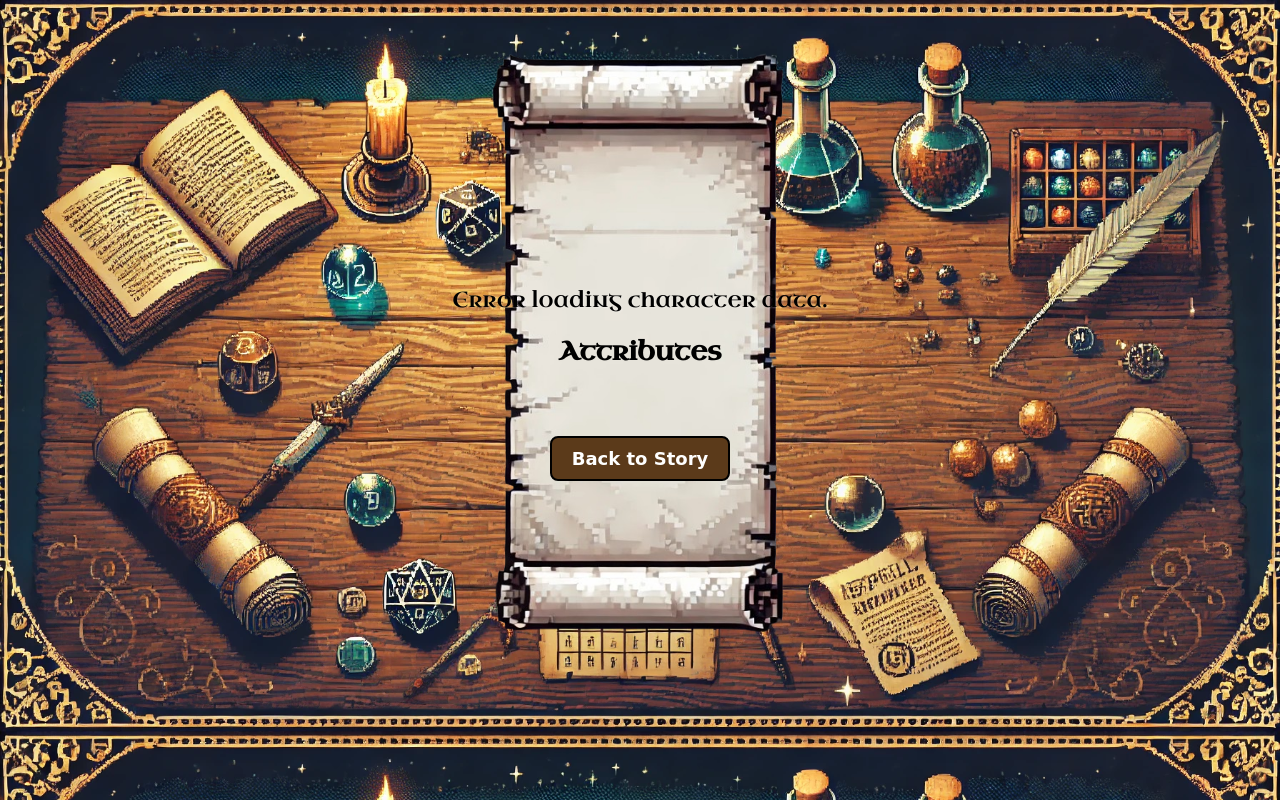
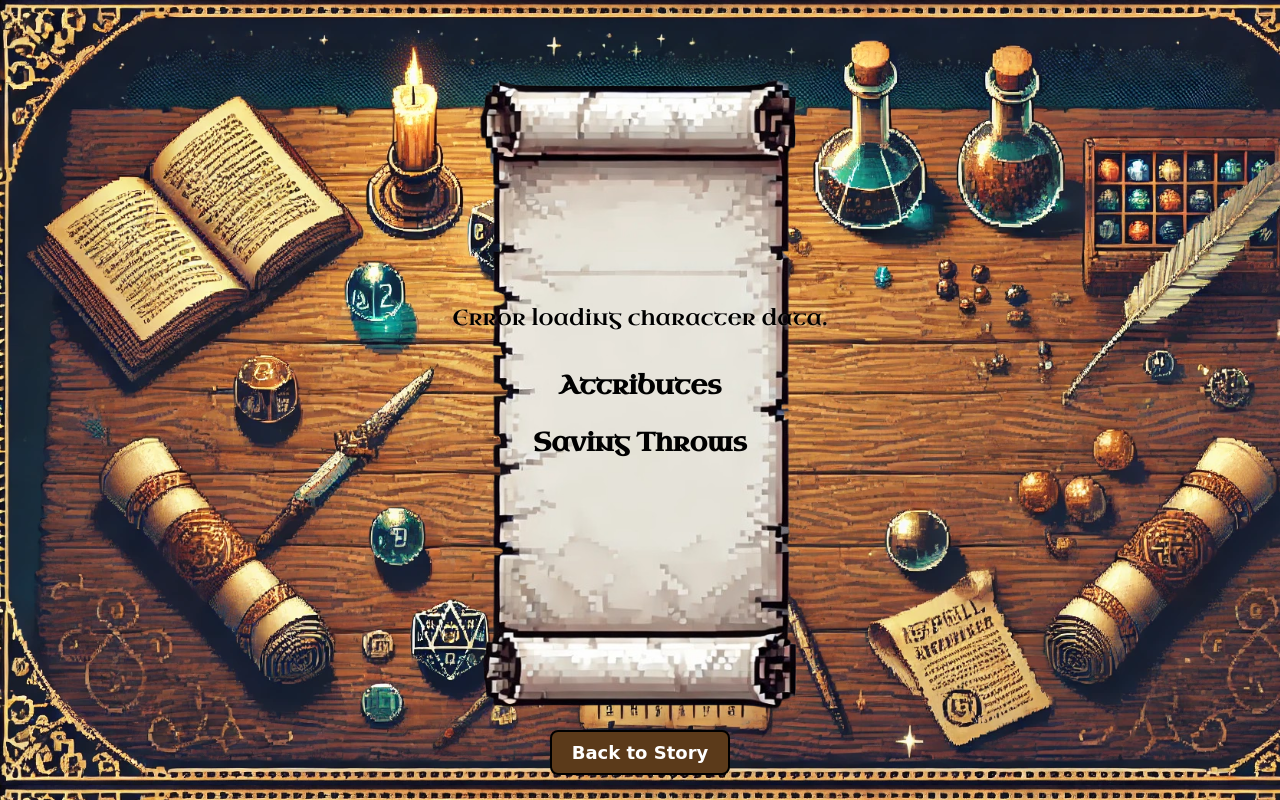
Before and after one commit to guzmanvitar/dungeonmind-llm-rpg-adventure, a Flask app: page /character in a window 1280 px wide. Run offline with Flask 3, Linux system fonts and the light colour scheme.

Commit message:
Add hit points and saving throws to frontend

```diff
--- a/src/frontend/static/css/character.css
+++ b/src/frontend/static/css/character.css
@@ -14,7 +14,7 @@ body {
 /* Character Sheet Container */
 .character-container {
     max-width: 700px;
-    margin: 50px auto;
+    margin: 75px auto;
     padding: 20px;
     background: url('/static/images/vertical-scroll.png') no-repeat center;
     background-size: contain;
@@ -23,10 +23,15 @@ body {
     flex-direction: column;
     align-items: center;
     justify-content: center;
-    min-height: 60vh; /* Ensures it takes at least 60% of the viewport height */
-    max-height: 80vh; /* Ensures it doesn’t exceed 80% of the viewport height */
-    overflow-y: auto; /* Enables scrolling if content exceeds max height */
-    padding-top: 11vh; /* Moves all content, including the title, down */
+    height: 75vh; /* Fixed height */
+    position: relative; /* Needed for absolute positioning of text area */
+}
+
+.character-content {
+    width: 90%; /* Keeps text within the parchment */
+    max-height: 55vh; /* Restricts height before reaching the fold */
+    overflow-y: auto; /* Enables scrolling inside */
+    padding-bottom: 2vh; /* Ensures space before the bottom fold */
 }
 
 /* Character Info Section */
@@ -34,8 +39,8 @@ body {
     font-size: 22px;
     color: black;
     text-shadow: 1px 1px 2px rgba(255, 255, 255, 0.3);
+    padding-bottom: 2vh; /* Ensures space before the bottom fold */
 }
-
 
 #character-info p {
     margin: 10px 0;
@@ -60,9 +65,30 @@ h2 {
     padding: 5px 0;
 }
 
+#char-saving-throws {
+    list-style: none;
+    padding: 0;
+    font-size: 20px;
+    margin-top: 5px;
+    color: black;
+}
+
+#char-saving-throws li {
+    padding: 5px 0;
+}
+
+
 /* Back Button */
+/* Ensure button stays close to the parchment */
+.button-container {
+    display: flex;
+    justify-content: center;
+    margin-top: -60px; /* Pulls the button closer to the parchment */
+    padding-bottom: 10px; /* Adjust padding for spacing */
+}
+
 button {
-    margin-top: 20px;
+    margin-top: 0px;
     padding: 10px 20px;
     font-size: 18px;
     font-weight: bold;
--- a/src/frontend/static/js/character.js
+++ b/src/frontend/static/js/character.js
@@ -5,11 +5,14 @@ document.addEventListener("DOMContentLoaded", async function () {
 
         const data = await response.json();
 
+        // Populate character information
         document.getElementById("char-name").textContent = data.name;
         document.getElementById("char-race").textContent = data.race;
         document.getElementById("char-class").textContent = data.class;
         document.getElementById("char-background").textContent = data.background;
+        document.getElementById("char-hp").textContent = data.current_hit_points;
 
+        // Populate Attributes
         const statsList = document.getElementById("char-stats");
         statsList.innerHTML = ""; // Clear previous entries
 
@@ -28,6 +31,20 @@ document.addEventListener("DOMContentLoaded", async function () {
             statsList.appendChild(listItem);
         });
 
+        // Populate Saving Throws
+        const savingThrowsList = document.getElementById("char-saving-throws");
+        savingThrowsList.innerHTML = ""; // Clear previous entries
+
+        if (data.saving_throws && data.saving_throws.length > 0) {
+            data.saving_throws.forEach(throwStat => {
+                const listItem = document.createElement("li");
+                listItem.textContent = throwStat;
+                savingThrowsList.appendChild(listItem);
+            });
+        } else {
+            savingThrowsList.innerHTML = "<li>No saving throw proficiencies</li>";
+        }
+
     } catch (error) {
         console.error("Error loading character sheet:", error);
         document.getElementById("character-info").innerHTML = "<p>Error loading character data.</p>";
--- a/src/frontend/templates/character.html
+++ b/src/frontend/templates/character.html
@@ -9,17 +9,26 @@
 <body>
 
     <div class="character-container">
+        <div class="character-content">
             <div id="character-info">
                 <h2>Character Sheet</h2>
                 <p><strong>Name:</strong> <span id="char-name"></span></p>
                 <p><strong>Race:</strong> <span id="char-race"></span></p>
                 <p><strong>Class:</strong> <span id="char-class"></span></p>
                 <p><strong>Background:</strong> <span id="char-background"></span></p>
+                <p><strong>Hit Points:</strong> <span id="char-hp"></span></p>
             </div>
 
             <h2>Attributes</h2>
             <ul id="char-stats"></ul>
 
+            <h2>Saving Throws</h2>
+            <ul id="char-saving-throws"></ul>
+        </div>
+    </div>
+
+    <!-- Back button outside to always remain visible -->
+    <div class="button-container">
         <button onclick="window.location.href='/'">Back to Story</button>
     </div>
 
```
Lines whose indentation alone changed are shown as unchanged.
